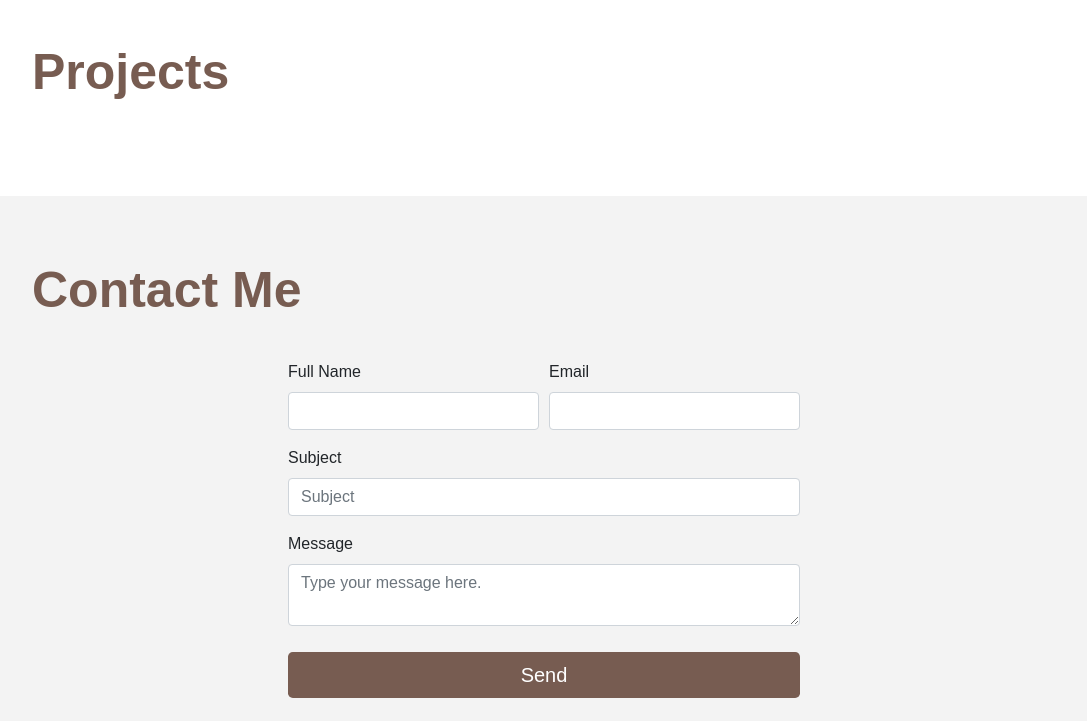
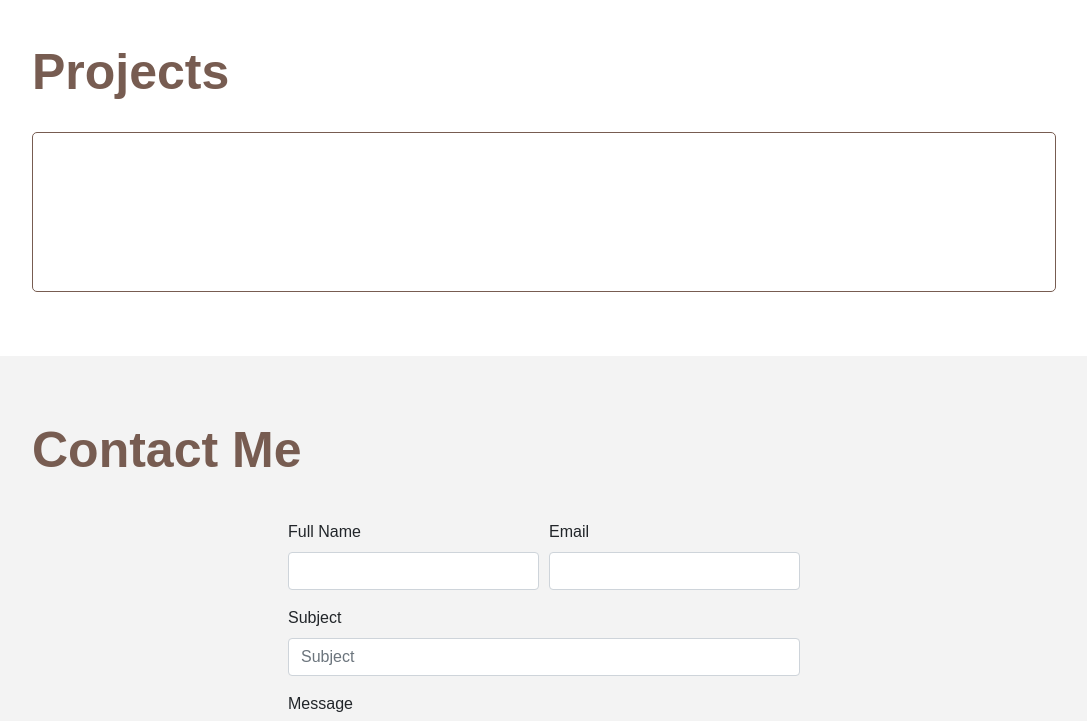
Before and after one commit to RejayMorada0/REJAY_MORADA_PORTFOLIO_1, a plain HTML site: page index.html in a window 1280 px wide. Shown: the part 3740-4461 px from the top of the page, without its empty margins (96-1183 px from the left). Drawn offline with nearby package versions, Linux system fonts and the light colour scheme.

Commit message:
Add Files

```diff
--- a/css/styles.css
+++ b/css/styles.css
@@ -429,6 +429,14 @@ main {
     animation: blink 2s linear 0s 1 normal forwards;
 }
 
+.project-main-content-container {
+    width: 100%;
+    height: 20vh;
+    display: flex;
+    border: solid 1px #775C51;
+    border-radius: 5px;
+}
+
 
 
 
--- a/index.html
+++ b/index.html
@@ -300,17 +300,20 @@
             <h1>Projects</h1>
           </div>
 
+          <div class="project-main-content-container">
+
+          </div>
+
         </div>
+
+
+
 
         <!-- contact -->
         <div class="contact" id="contact">
           <div class="contact-details-container">
             <h1>Contact Me</h1>
           </div>
-
-
-
-
 
 
           <div class="contact-main-content-container">
```
